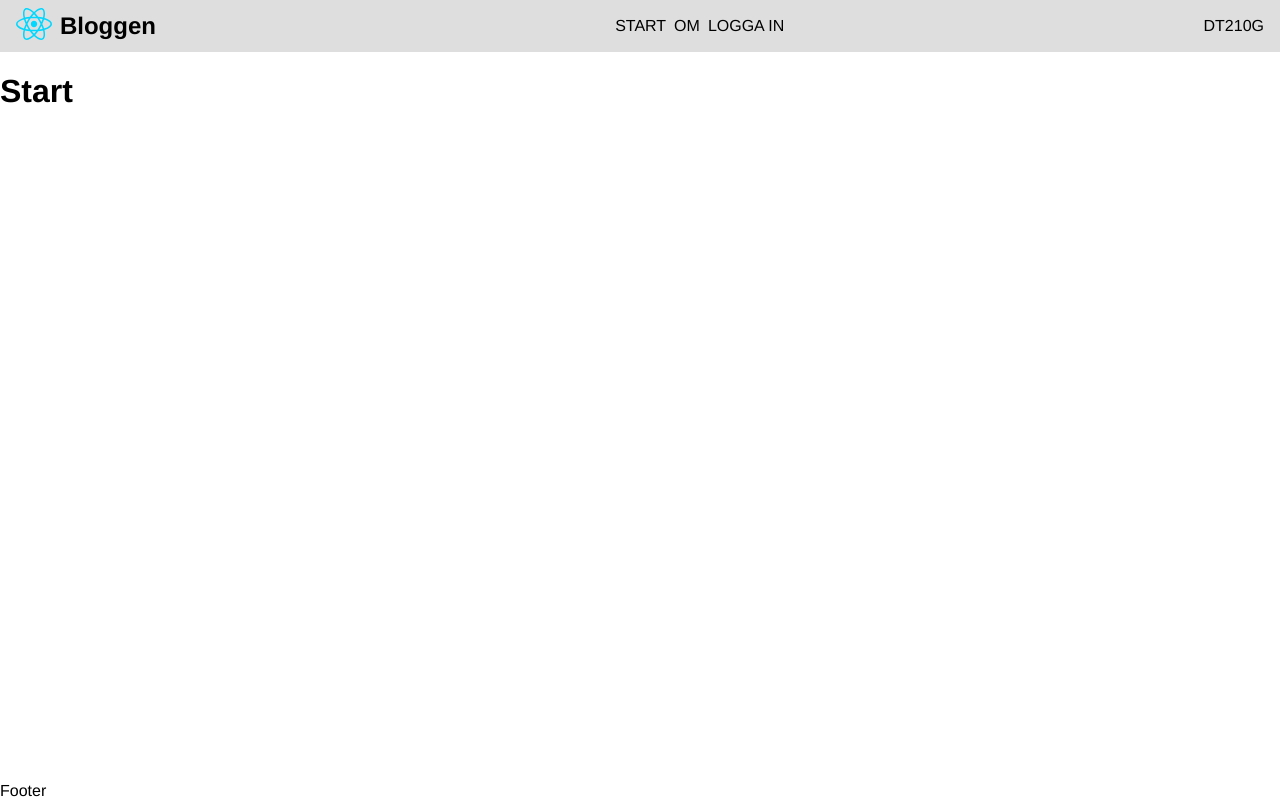
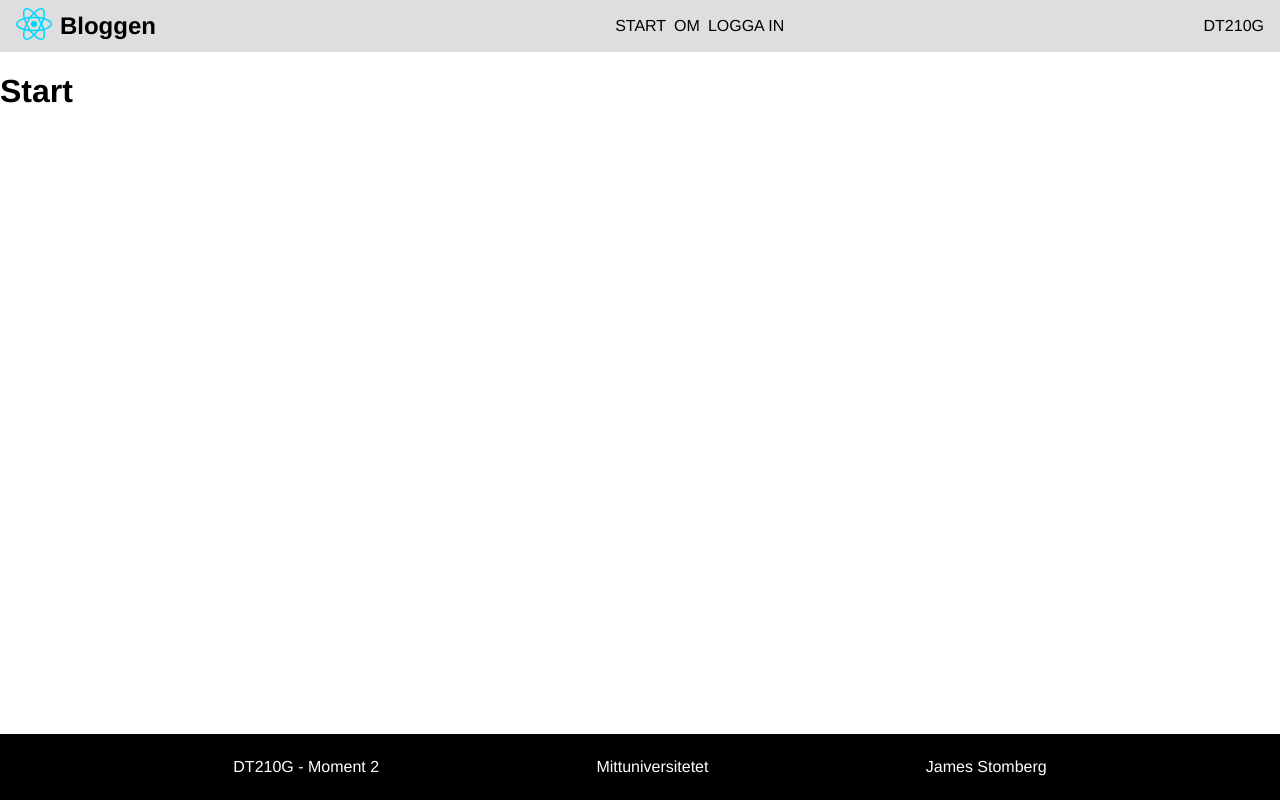
Before and after one commit to jamesstomberg/dt210g-m3, a React (Vite) app: page / in a window 1280 px wide. Built offline with nearby package versions, Linux system fonts and the light colour scheme.

Commit message:
Add footer.

```diff
--- /dev/null
+++ b/src/assets/scss/Footer.scss
@@ -0,0 +1,13 @@
+.site-footer {
+    background-color: #000;
+    color: #fff;
+
+    .site-footer__inner {
+        display: flex;
+        justify-content: space-evenly;
+        align-items: center;
+        max-width: var(--content-width);
+        margin: 0 auto;
+        padding: 1.5rem 1rem;
+    }
+}
--- a/src/components/Footer.tsx
+++ b/src/components/Footer.tsx
@@ -1,3 +1,13 @@
+import '../assets/scss/Footer.scss';
+
 export default function Footer() {
-    return <footer>Footer</footer>;
+    return (
+        <footer className="site-footer">
+            <div className="site-footer__inner">
+                <span>DT210G - Moment 2</span>
+                <span>Mittuniversitetet</span>
+                <span>James Stomberg</span>
+            </div>
+        </footer>
+    );
 }
```
